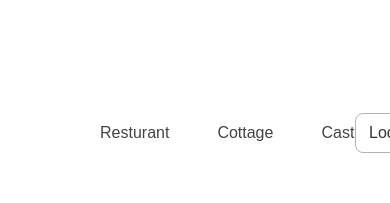
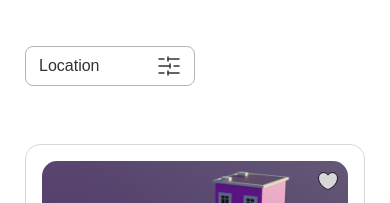
Before and after one commit to dExtinctedCoder/Hngi9Task3, a React (Vite) app: page /place in a window 390 px wide. Shown: the part 183-386 px from the top of the page. Built offline with nearby package versions, Linux system fonts and the light colour scheme; a web font is replaced by a local one.

Commit message:
style: make filter section responsive

```diff
--- a/src/pages/placeToStay.css
+++ b/src/pages/placeToStay.css
@@ -26,3 +26,20 @@
   color: var(--text_modalgrey);
   width: 10.625rem;
 }
+
+
+@media screen and (max-width: 969px) {
+  .filter-box {
+    padding: 0 var(--padding-container-md);
+  }
+}
+
+@media screen and (max-width: 580px) {
+  .filter-box ul {
+    display: none;
+  }
+  .filter-box {
+    padding: 0 var(--padding-container-sm);
+    margin-top: 3rem;
+  }
+}
```
